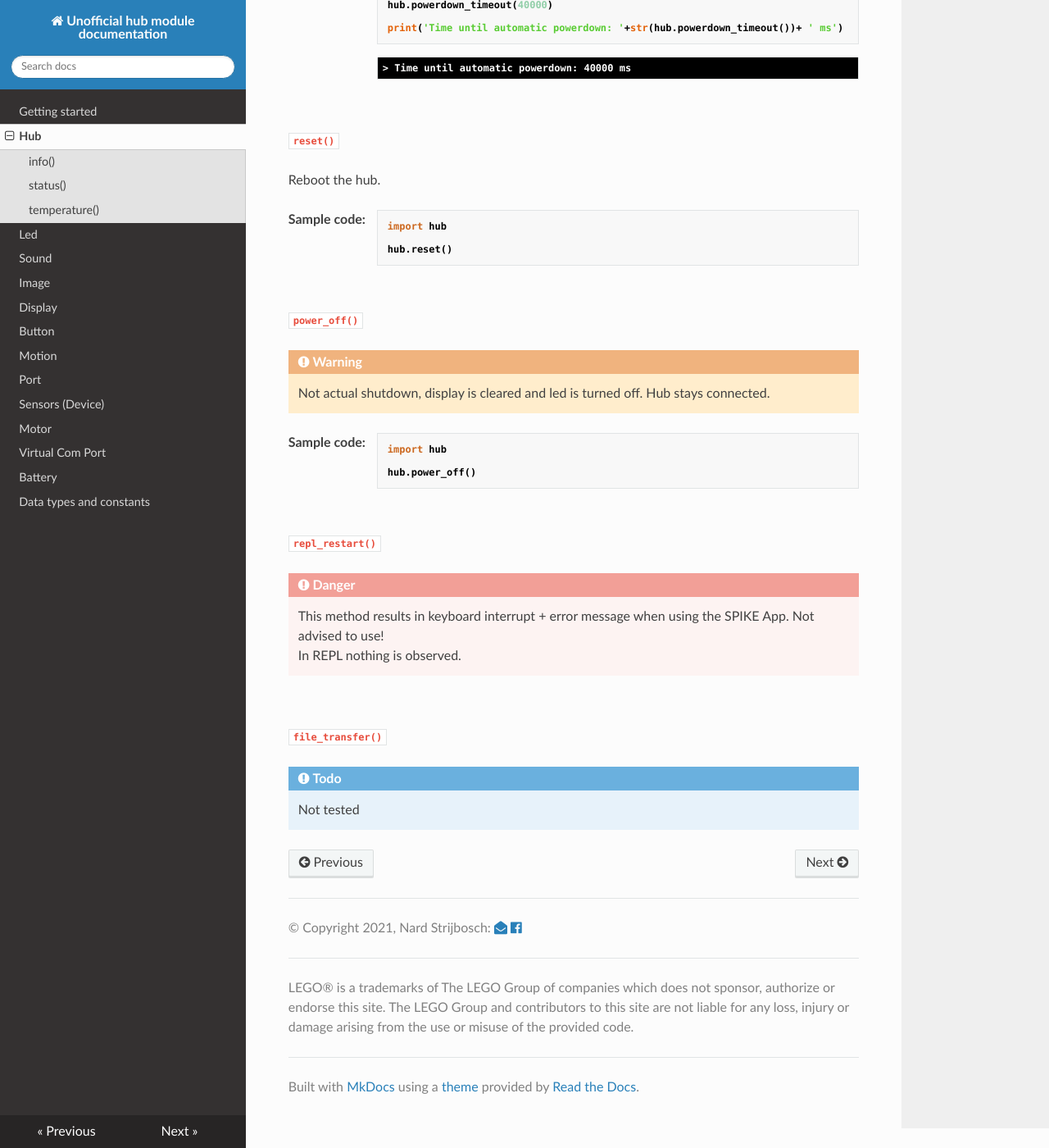
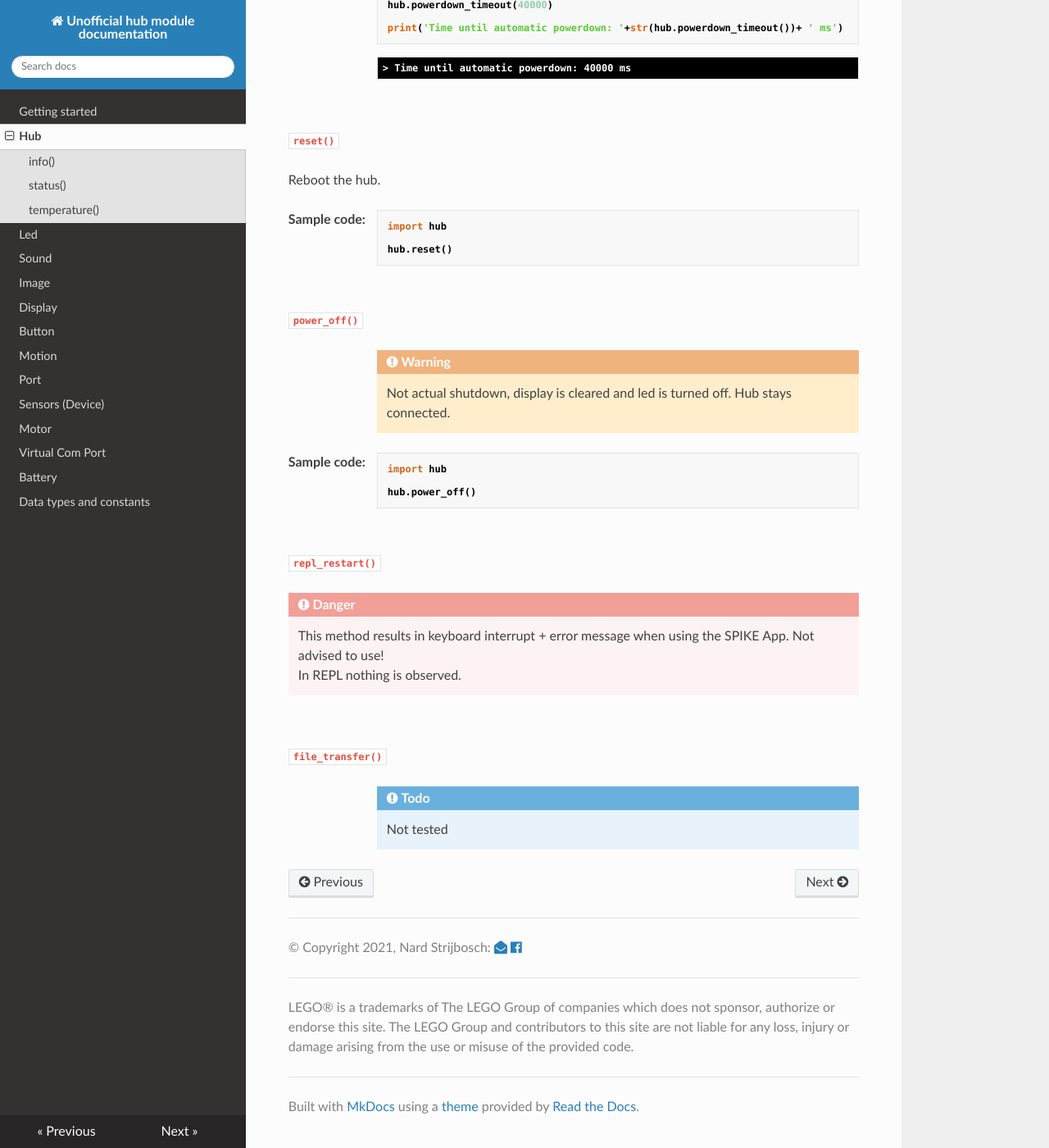
Before and after one commit to NStrijbosch/hub-module-notes, an MkDocs documentation site: the page built from docs/hub.md, in a window 1280 px wide and 1400 px high, scrolled down 1858 px. Shown: the whole window at 82% size. Built offline with MkDocs 1.6.1, drawn with Linux system fonts in a browser that asks for light colours; nearby versions of some CDN libraries.

Commit message:
Update custom.css

```diff
--- a/docs/custom.css
+++ b/docs/custom.css
@@ -33,7 +33,7 @@ span.shell_output {
         color: white; border-top:  none; margin-left: 108px; margin-top:-4em;}
 
 code {    background: #e7f2fa;    color: #2980B9;  font-weight: bold;  border-top: solid 3px #6ab0de; margin: 6px 0; padding: 6px;}
-.note {margin-left: 108px;}
+.note, .warning, .todo {margin-left: 108px;}
 h1 {font-size: 150%;}
 h2 {font-size: 10%; visibility:hidden;}
 h3 {font-size: 100%}
```
